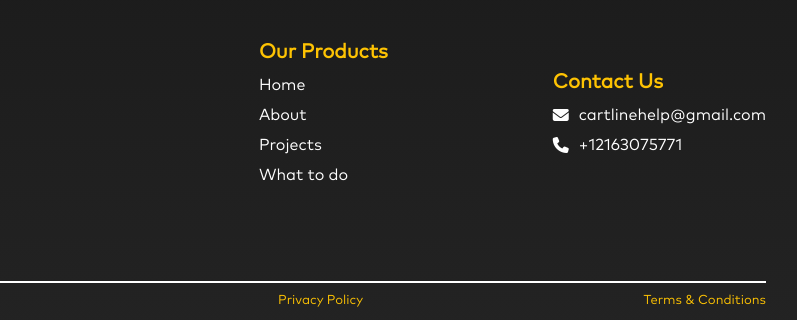
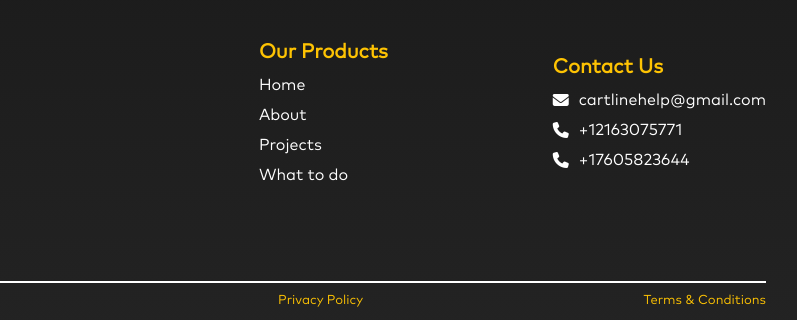
Before and after one commit to David444codes/Cartline, a plain HTML site: page index.html in a window 1280 px wide. Shown: the part 3383-3703 px from the top of the page, 354-1151 px from the left. Drawn offline with nearby package versions, Linux system fonts and the light colour scheme.

Commit message:
Update index.html

```diff
--- a/index.html
+++ b/index.html
@@ -282,6 +282,9 @@
                         <li><i class="fa-solid fa-phone"></i>
                             <p>+12163075771</p>
                         </li>
+                        <li><i class="fa-solid fa-phone"></i>
+                            <p>+17605823644</p>
+                        </li>
                     </ul>
                 </div>
             </div>
```
